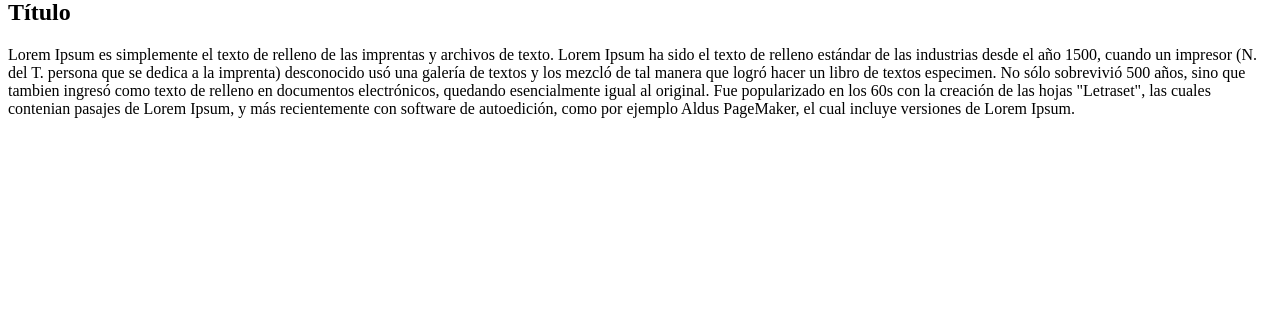
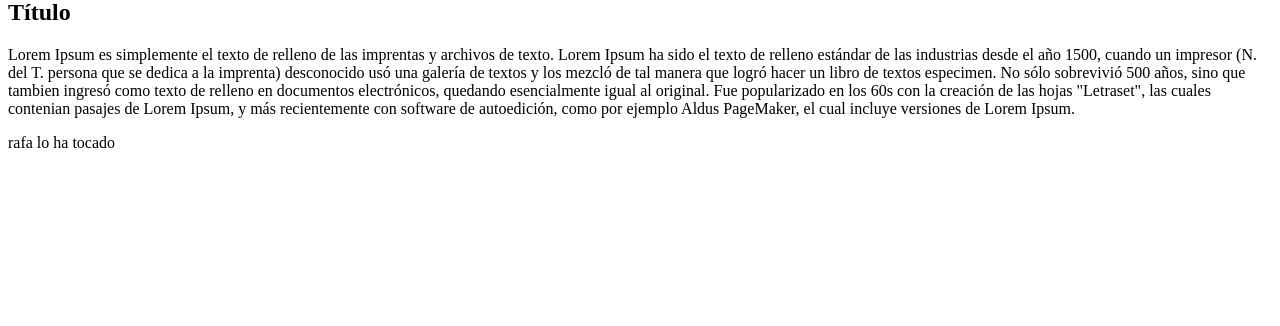
Before and after one commit to selusgalgo/ohsheet, a PHP site: page / in a window 1280 px wide. Shown: the part 166-492 px from the top of the page. Run offline with PHP 8.4, Linux system fonts and the light colour scheme.

Commit message:
Update index.php

```diff
--- a/index.php
+++ b/index.php
@@ -8,7 +8,7 @@
 		<p>Lorem Ipsum es simplemente el texto de relleno de las imprentas y archivos de texto. Lorem Ipsum ha sido el texto de relleno estándar de las industrias desde el año 1500, cuando un impresor (N. del T. persona que se dedica a la imprenta) desconocido usó una galería de textos y los mezcló de tal manera que logró hacer un libro de textos especimen. No sólo sobrevivió 500 años, sino que tambien ingresó como texto de relleno en documentos electrónicos, quedando esencialmente igual al original. Fue popularizado en los 60s con la creación de las hojas "Letraset", las cuales contenian pasajes de Lorem Ipsum, y más recientemente con software de autoedición, como por ejemplo Aldus PageMaker, el cual incluye versiones de Lorem Ipsum.</p>
 
 	</section>
-
+	rafa lo ha tocado
 </main>
 
 <?php require 'footer.php'; ?>
```
